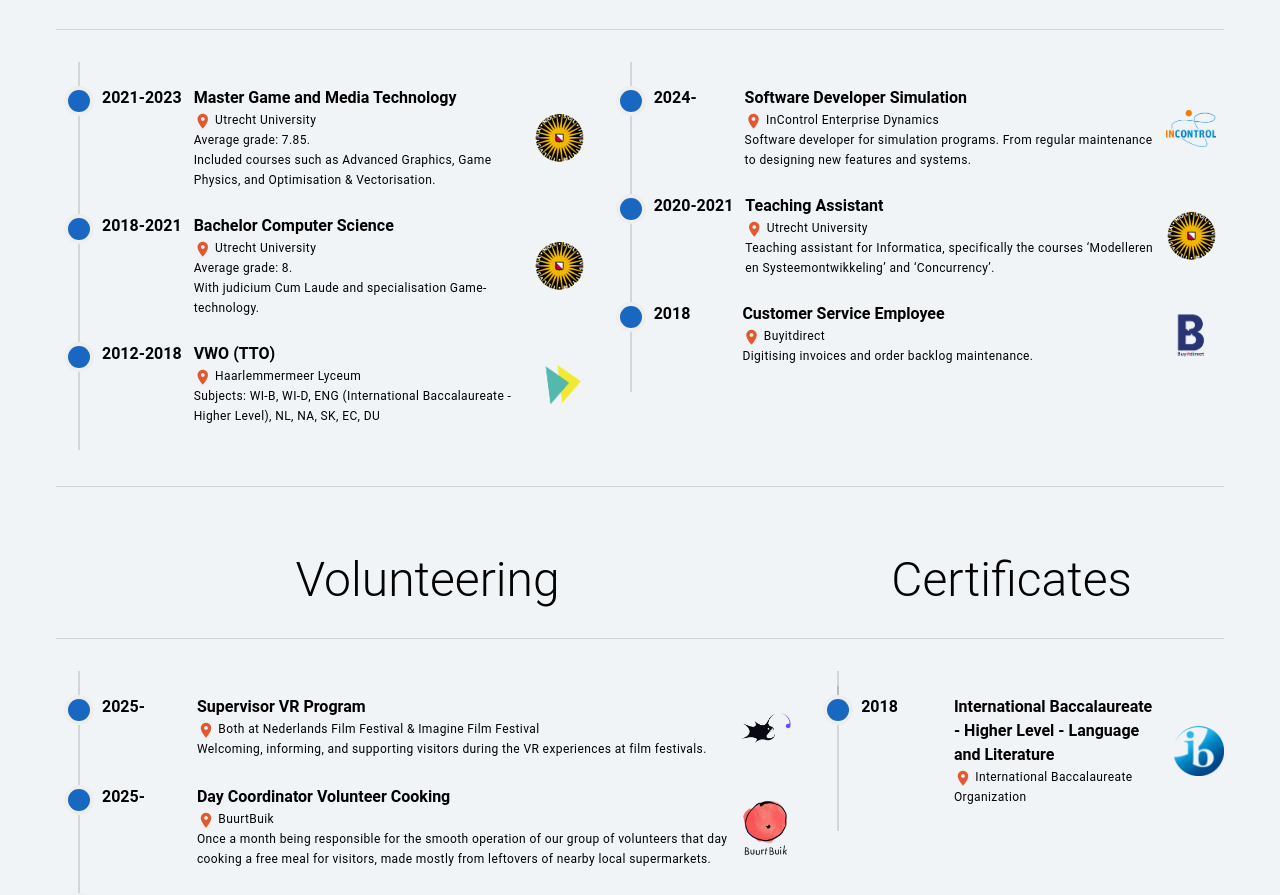
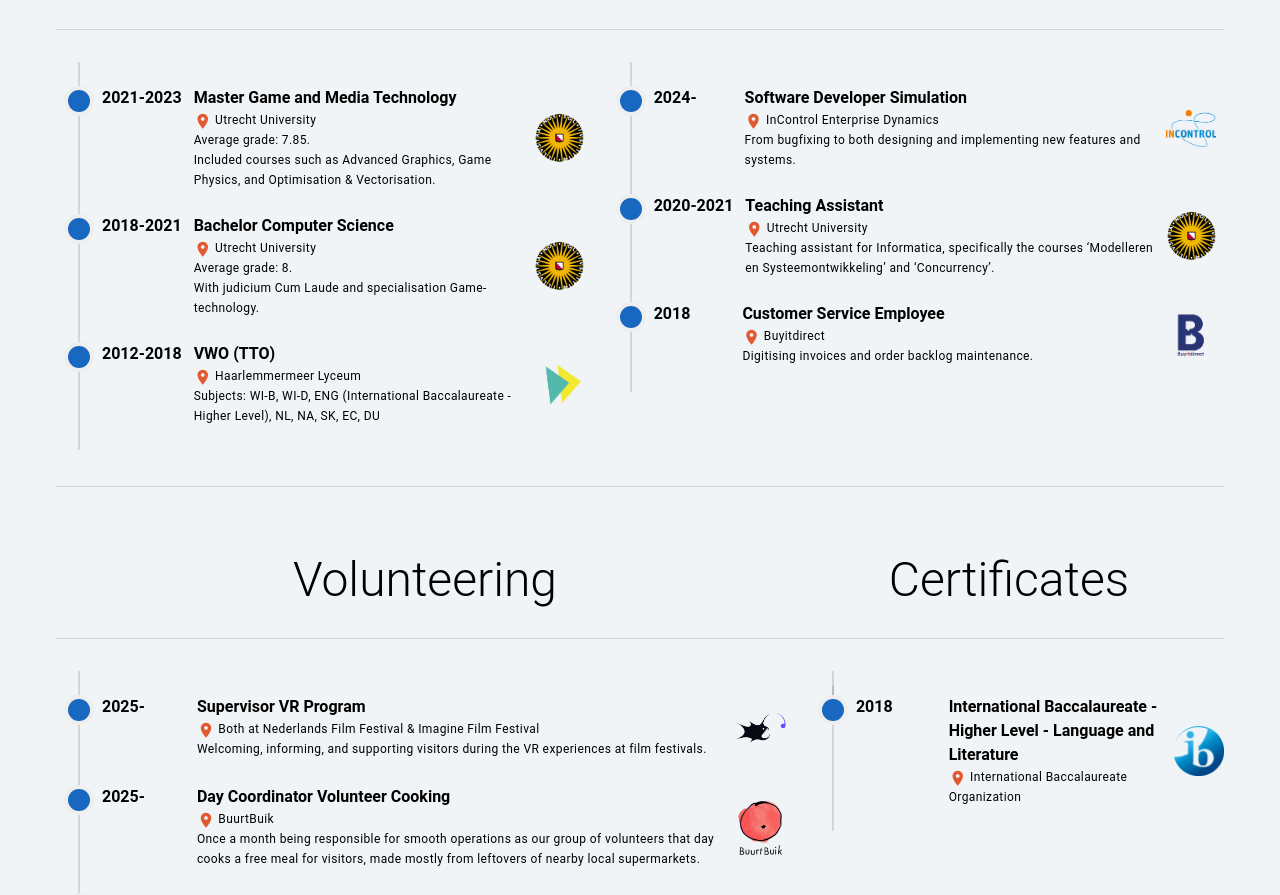
Before and after one commit to orjfickel/PortfolioWebsite, a Vue app: page /cv in a window 1280 px wide. Shown: the part 149-1044 px from the top of the page. Built offline with nearby package versions, Linux system fonts and the light colour scheme.

Commit message:
Rewording and style tweaking

```diff
--- a/src/components/Experience.vue
+++ b/src/components/Experience.vue
@@ -22,7 +22,9 @@
               InControl Enterprise Dynamics
           </div>
           <div class="text-caption">
-            Software developer for simulation programs. From regular maintenance to designing new features and systems.</div>
+            From bugfixing to both designing and implementing new features and systems.
+            <!-- See my <RouterLink to="/homepage/#technicalprojects">main projects</RouterLink> for more details. -->
+          </div>
         </div>
 
         <v-img class="d-flex ma-2 ml-auto" min-width="50" max-width="50" src="@/assets/project_logos/InControl.png" />
--- a/src/components/Volunteering.vue
+++ b/src/components/Volunteering.vue
@@ -47,7 +47,7 @@
               BuurtBuik
           </div>
           <div class="text-caption">
-            Once a month being responsible for the smooth operation of our group of volunteers that day cooking a free meal for visitors,
+            Once a month being responsible for smooth operations as our group of volunteers that day cooks a free meal for visitors,
             made mostly from leftovers of nearby local supermarkets.</div>
         </div>
 
--- a/src/views/CV.vue
+++ b/src/views/CV.vue
@@ -35,6 +35,10 @@ import Certificates from '@/components/Certificates.vue'
 .timeline-year {
   margin-left: -1em;
 }
+
+.v-theme--dark .v-timeline .v-timeline-divider__dot {
+  background-color: rgba(var(--v-theme-on-surface), 0.1);
+}
 </style>
 
 <style scoped>
```
